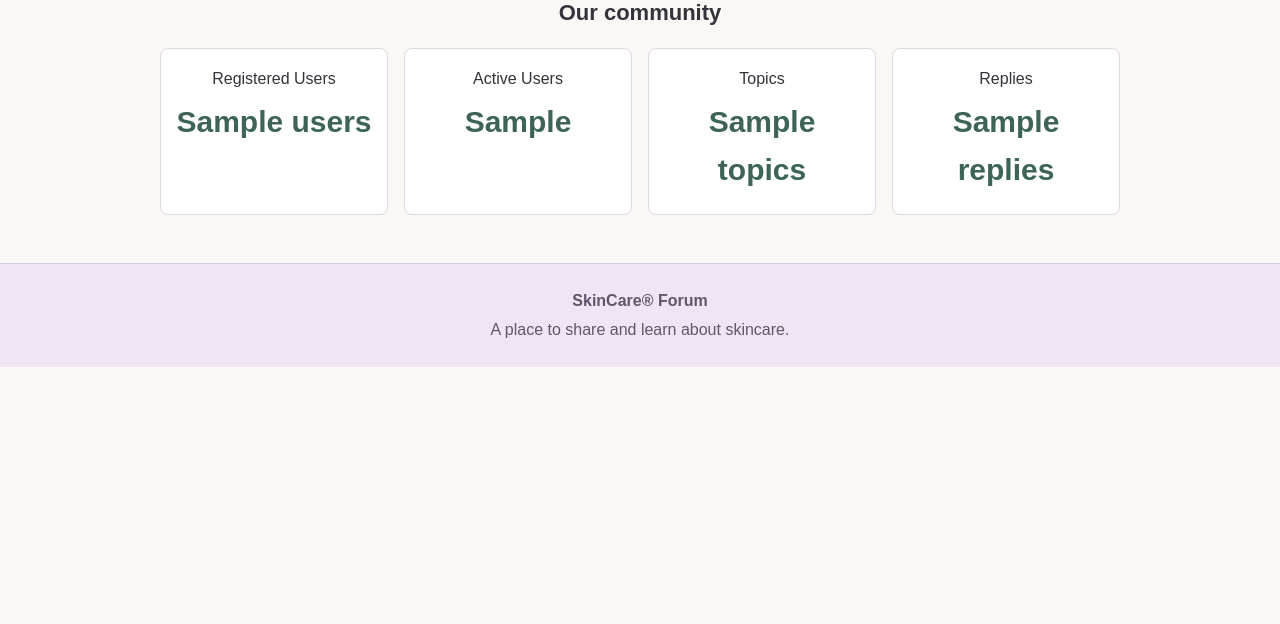
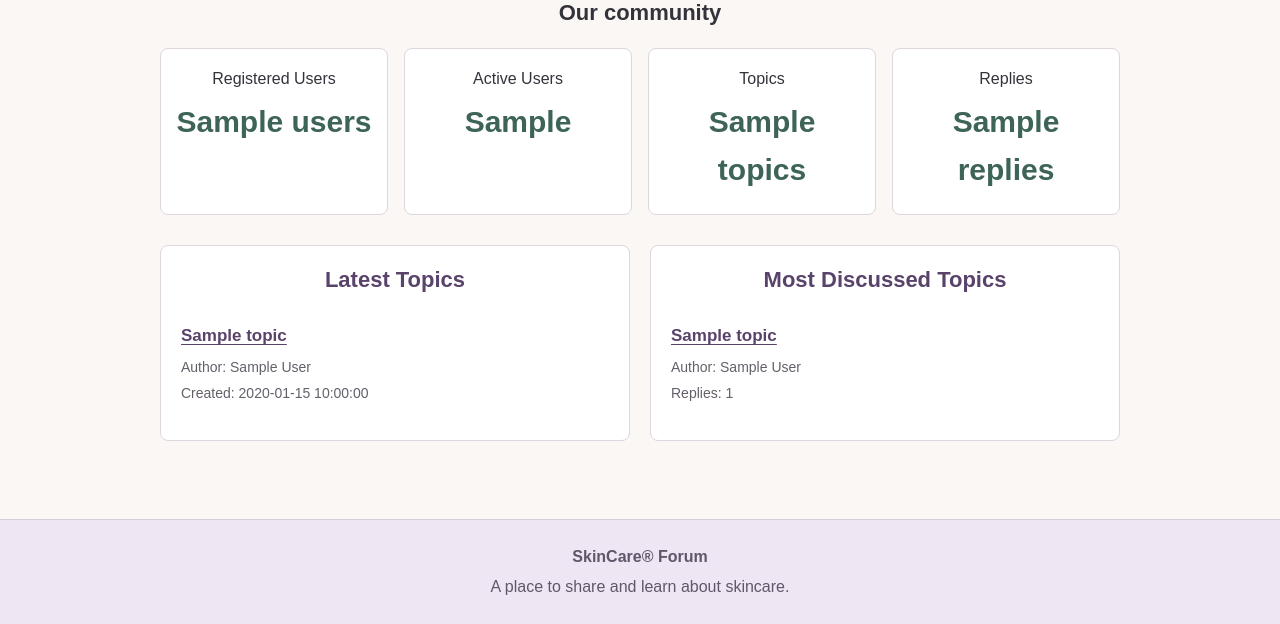
Before and after one commit to python-forum-team-project/skincare-forum, a FastAPI app: template templates/index.html in a window 1280 px wide. Shown: the part 798-1422 px from the top of the page. Before the commit the page ends 1165 px from the top, so only its background shows below. Run offline with FastAPI, Linux system fonts and the light colour scheme; the template is opened without the code that fills it: most values are stand-ins (such as "Sample title", 1, 10 or a date in 2020).

Commit message:
Add: Added latest and most discussed topics to homepage Updating web_home_routers.py and index.html Adding topic lists with direct links by topic id Update: Updated CSS Delete: Deleted home_routers.py duplicated functionality, moved in stats_routers.py

```diff
--- a/main.py
+++ b/main.py
@@ -3,7 +3,6 @@ from fastapi import FastAPI
 from fastapi.staticfiles import StaticFiles
 from routers.api.topics_routers import topics_router
 from routers.api.user_routers import user_router
-from routers.api.home_routers import home_router
 from routers.api.replies_routers import replies_router
 from routers.api.stats_routers import stats_router
 from routers.web.web_home_routers import web_home_router
@@ -22,7 +21,6 @@ app.mount('/static', StaticFiles(directory='static'), name='static')
 
 app.include_router(topics_router)
 app.include_router(user_router)
-app.include_router(home_router)
 app.include_router(replies_router)
 app.include_router(stats_router)
 app.include_router(web_home_router)
--- a/services/stats_service.py
+++ b/services/stats_service.py
@@ -51,7 +51,7 @@ def get_topics_by_replies():
             'topic_id': topic_id,
             'title': title,
             'author': username,
-            'created_on': created_at,
+            'created_at': created_at,
             'replies_count': replies_count
         } for topic_id, title, username, created_at, replies_count in data
     ]
--- a/static/css/styles.css
+++ b/static/css/styles.css
@@ -446,3 +446,49 @@ footer p:first-child {
         padding: 8px 12px;
     }
 }
+
+.home-topics-container {
+    display: grid;
+    grid-template-columns: repeat(2, minmax(0, 1fr));
+    gap: 20px;
+    margin: 30px 0;
+}
+
+.recent-topics, .popular-topics {
+    padding: 20px;
+    background-color: #ffffff;
+    border: 1px solid #e0d6df;
+    border-radius: 8px;
+    overflow-wrap: anywhere;
+}
+
+.recent-topics h2, .popular-topics h2 {
+    margin: 0 0 16px;
+    color: #59436b;
+}
+
+.topic-item {
+    padding: 12px 0;
+    border-bottom: 1px solid #e0d6df;
+}
+
+.topic-item:last-child {
+    border-bottom: 0;
+}
+
+.topic-item h3 {
+    margin: 0 0 6px;
+    font-size: 17px;
+}
+
+.topic-item p {
+    margin: 4px 0;
+    font-size: 14px;
+    color: #655f69;
+}
+
+@media (max-width: 768px) {
+    .home-topics-container {
+        grid-template-columns: 1fr;
+    }
+}
--- a/templates/index.html
+++ b/templates/index.html
@@ -47,6 +47,48 @@
             </div>
 
         </div>
+
+        <div class="home-topics-container">
+
+            <section class="recent-topics">
+                <h2>Latest Topics</h2>
+
+                {% for topic in recent_topics %}
+                    <div class="topic-item">
+                        <h3>
+                            <a href="/topics/{{ topic.topic_id }}">
+                                {{ topic.title }}
+                            </a>
+                        </h3>
+
+                        <p>Author: {{ topic.author }}</p>
+                        <p>Created: {{ topic.created_at }}</p>
+                    </div>
+                {% else %}
+                    <p>No topics found.</p>
+                {% endfor %}
+            </section>
+
+            <section class="popular-topics">
+                <h2>Most Discussed Topics</h2>
+
+                {% for topic in popular_topics %}
+                    <div class="topic-item">
+                        <h3>
+                            <a href="/topics/{{ topic.topic_id }}">
+                                {{ topic.title }}
+                            </a>
+                        </h3>
+
+                        <p>Author: {{ topic.author }}</p>
+                        <p>Replies: {{ topic.replies_count }}</p>
+                    </div>
+                {% else %}
+                    <p>No topics found.</p>
+                {% endfor %}
+            </section>
+
+        </div>
     </main>
 
     {{ load_footer() }}
```
Also changed, not shown: routers/api/home_routers.py (deleted, +0 -10 lines), routers/web/web_home_routers.py (+8 -3 lines).
